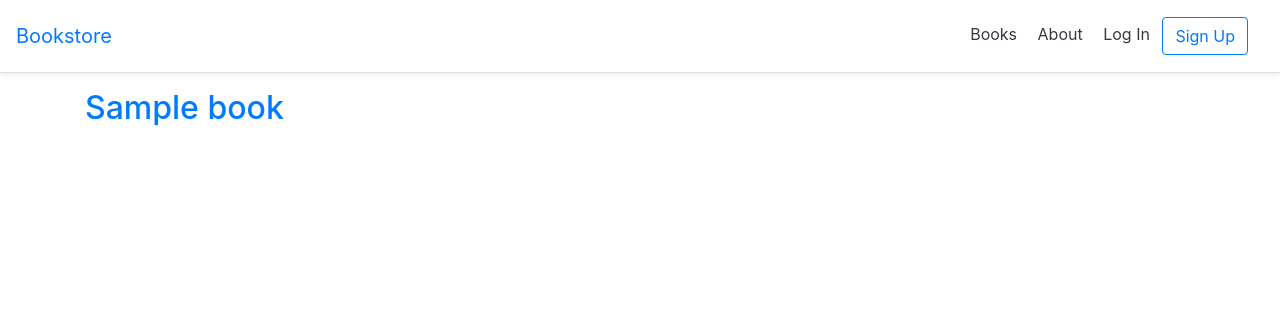
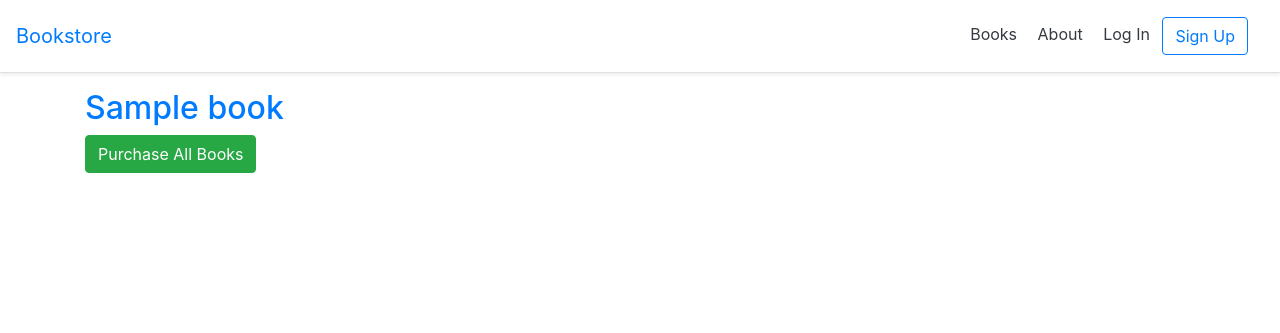
Before and after one commit to estefanofc/Bookstore, a Django app: template templates/books/book_list.html in a window 1280 px wide. Shown: the top 333 px of the page. Run offline with Django 3.2, Linux system fonts and the light colour scheme; the template is opened without the code that fills it: values that come from a table or form of the project are taken from there, others are empty; tables that the repository leaves empty hold one stand-in row (values such as "Sample post"); some libraries are stand-ins or nearby versions.

Commit message:
updated template logic to include link to payment page

```diff
--- a/templates/books/book_list.html
+++ b/templates/books/book_list.html
@@ -8,4 +8,7 @@
             <h2><a href="{{ book.get_absolute_url }}">{{ book.title }}</a></h2>
         </div>
     {% endfor %}
+    {% if not perms.books.special_status %}
+        <a href="{% url 'orders' %}" class="btn btn-success">Purchase All Books</a>
+    {% endif %}
 {% endblock content %}
```
